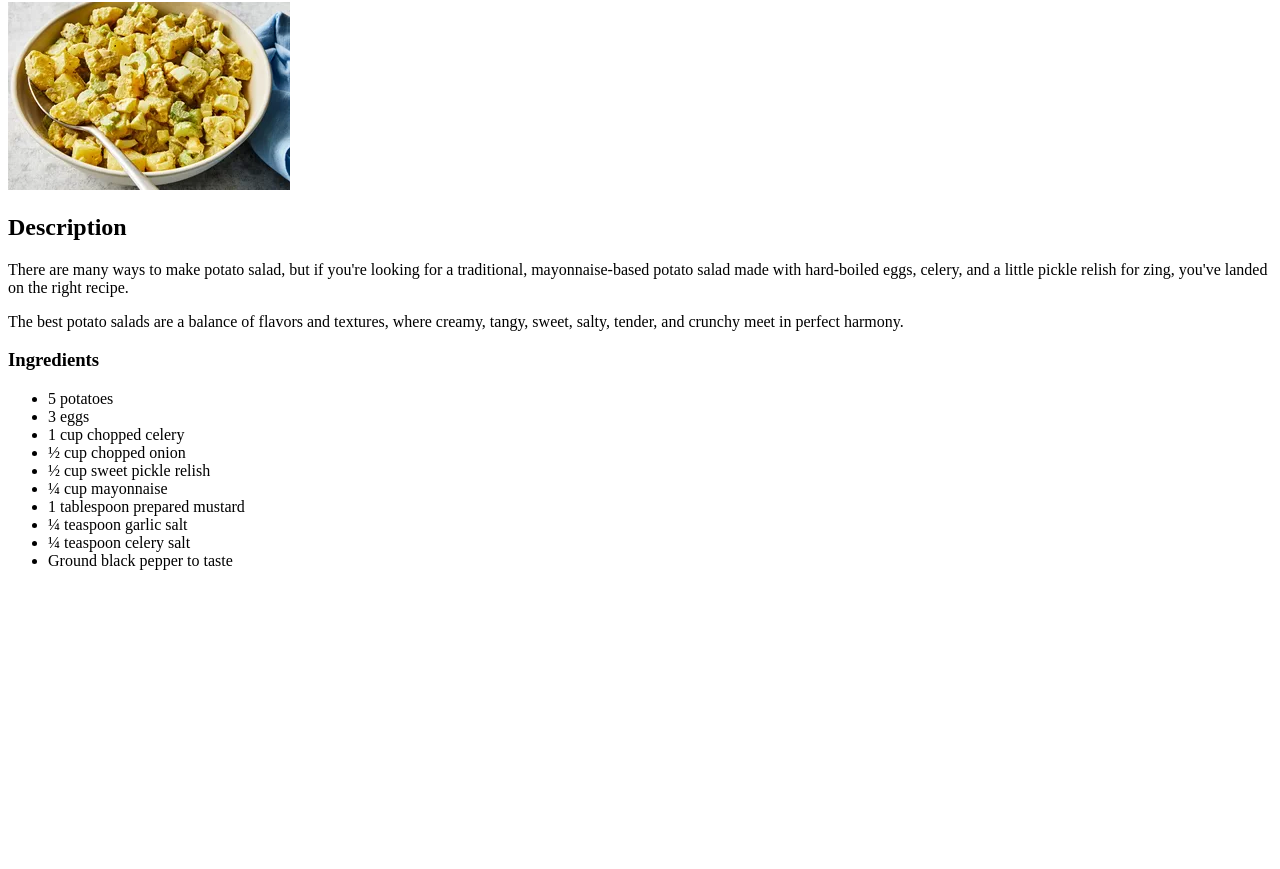
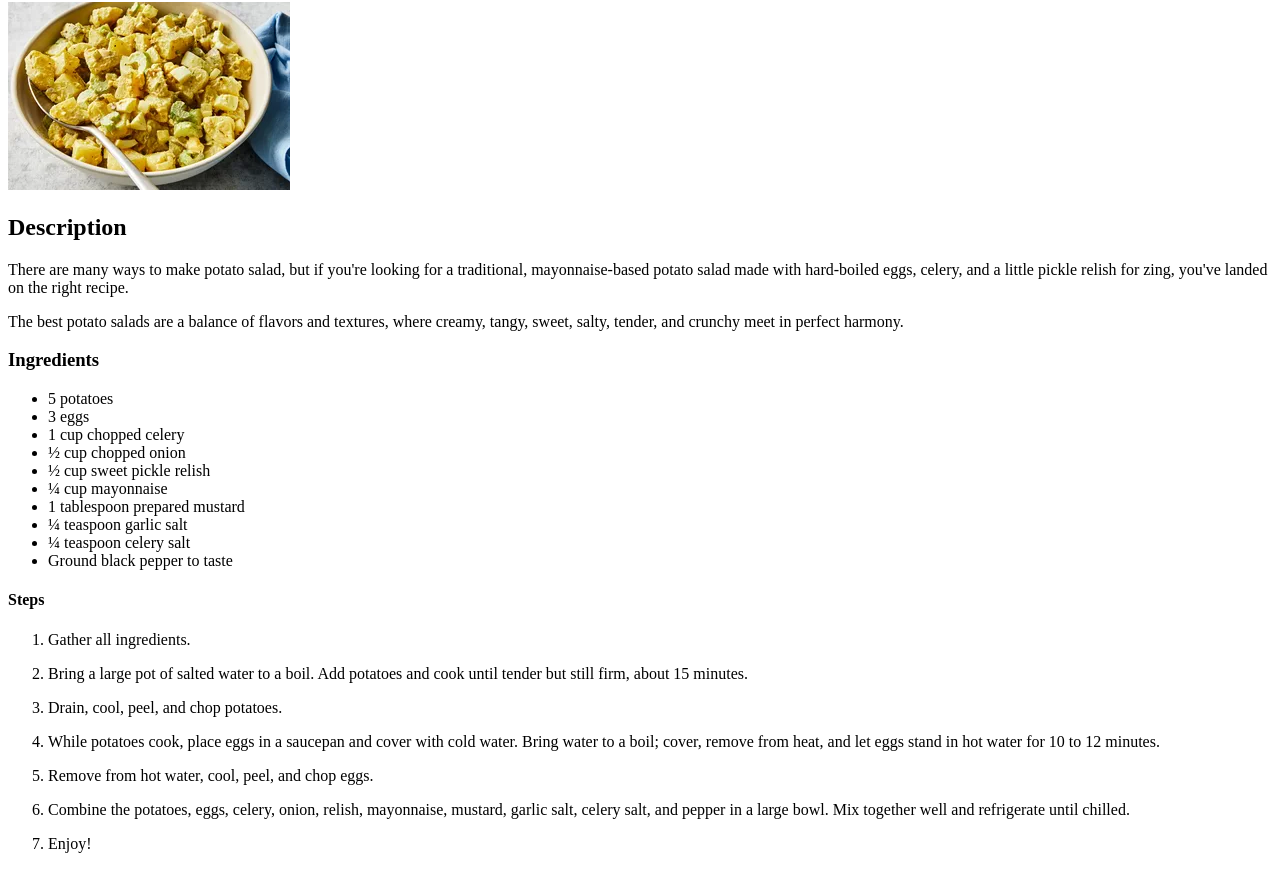
Before and after one commit to michaelrgarcia/odin-recipes, a plain HTML site: page recipes/potatosalad.html in a window 1280 px wide. Shown: the part 78-947 px from the top of the page. Before the commit the page ends 800 px from the top, so only its background shows below. Drawn offline with Linux system fonts and the light colour scheme.

Commit message:
Modify gochujang steps, add potato salad steps

```diff
--- a/recipes/potatosalad.html
+++ b/recipes/potatosalad.html
@@ -26,5 +26,16 @@
             <li>¼ teaspoon celery salt</li>
             <li>Ground black pepper to taste</li>
         </ul>
+
+        <h4>Steps</h4>
+        <ol>
+            <p><li>Gather all ingredients.</li></p>
+            <p><li>Bring a large pot of salted water to a boil. Add potatoes and cook until tender but still firm, about 15 minutes.</li></p>
+            <p><li>Drain, cool, peel, and chop potatoes.</li></p>
+            <p><li>While potatoes cook, place eggs in a saucepan and cover with cold water. Bring water to a boil; cover, remove from heat, and let eggs stand in hot water for 10 to 12 minutes.</li></p>
+            <p><li>Remove from hot water, cool, peel, and chop eggs.</li></p>
+            <p><li>Combine the potatoes, eggs, celery, onion, relish, mayonnaise, mustard, garlic salt, celery salt, and pepper in a large bowl. Mix together well and refrigerate until chilled.</li></p>
+            <p><li>Enjoy!</li></p>
+        </ol>
     </body>
 </html>
```
Also changed, not shown: recipes/gochujangchicken.html (+1 -0 lines).
